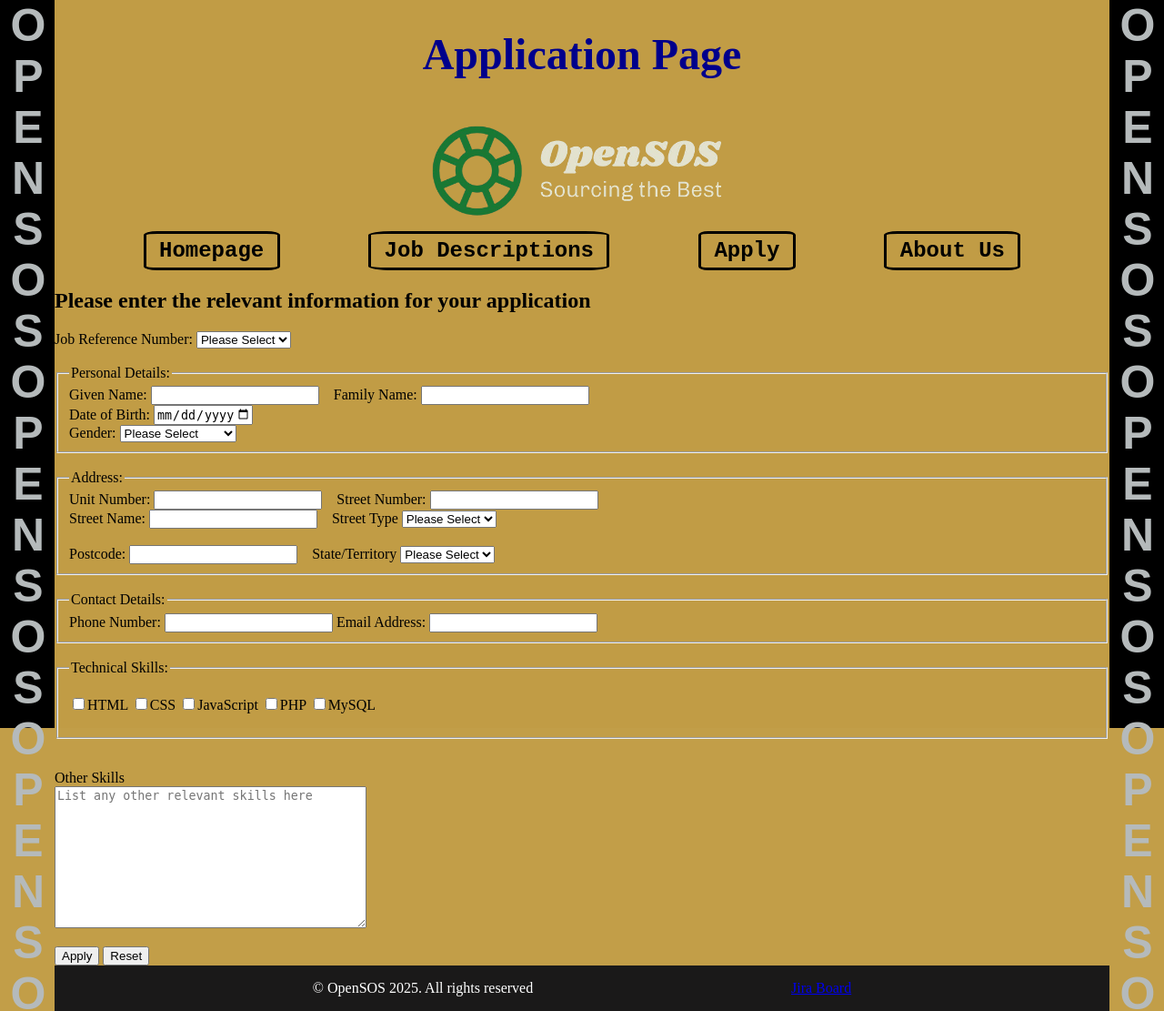
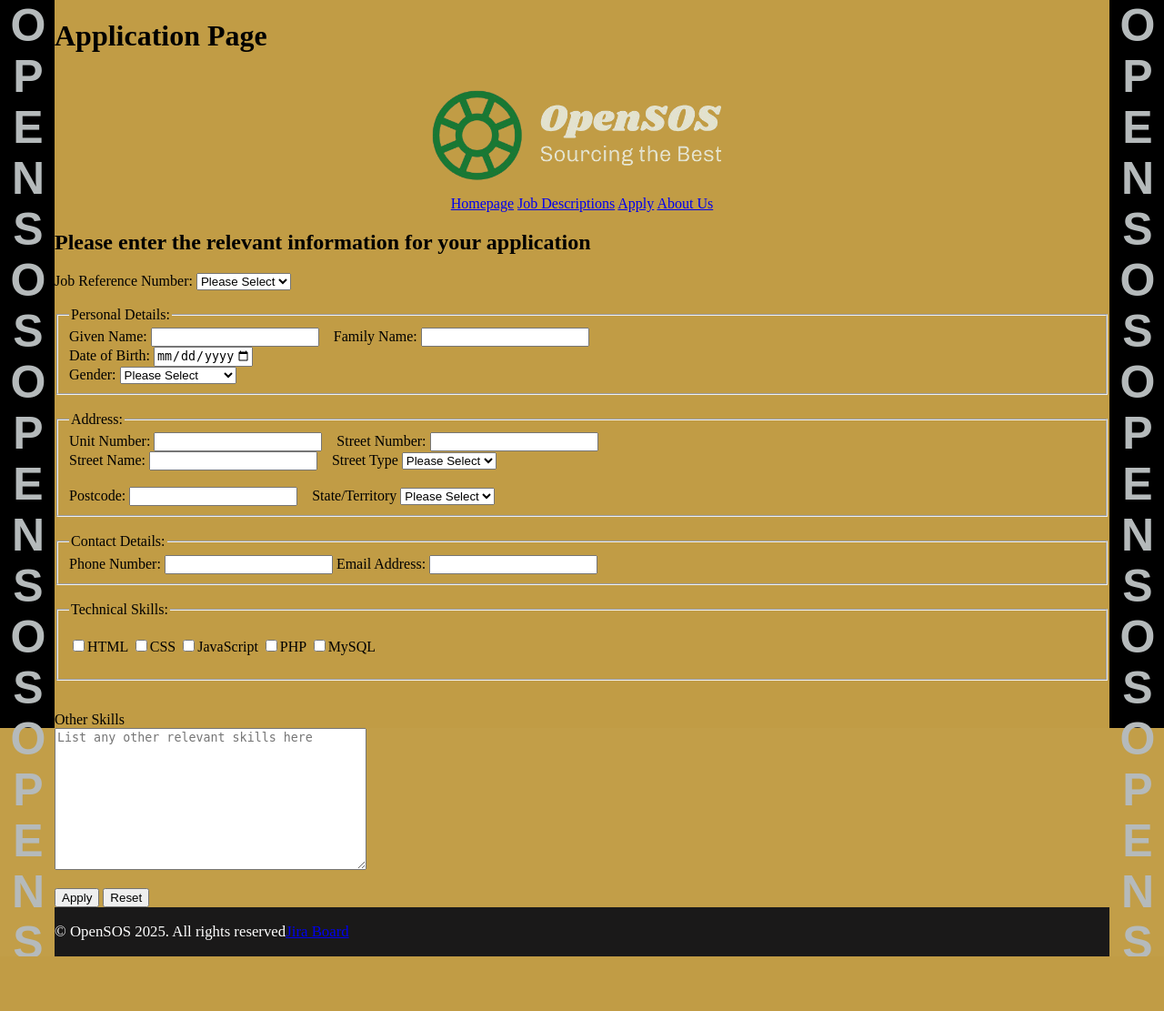
Before and after one commit to 102153870/openSOS_groupProjectPart1, a PHP site: page /apply.html in a window 1280 px wide. Shown: the whole page at 91% size. After the commit the page ends 1051 px from the top, so only its background shows below. Run offline with PHP 8.4, Linux system fonts and the light colour scheme.

Commit message:
increased footer font size

```diff
--- a/styles/style.css
+++ b/styles/style.css
@@ -1,11 +1,11 @@
 /*
 filename: style.css
 
-author: OpenSOS, mainly Rodney, Mark Richards
+author: OpenSOS, mainly Rodney
 
 created: 27/3/2025
 
-last modified: 03/04/2025
+last modified: 3/4/2025
 
 description: refers to index.html, about.html, apply.html and jobs.html
 */
@@ -72,14 +72,13 @@ main {
     flex: 1; /* Makes the main content take up all available space */
 }
 
-/* Footer styling. Same for every page*/
+/* Footer styling */
 footer {
     background: rgb(26, 25, 25);
     color: white;
-    font-size: 1rem;
+    font-size: 1.05rem;
     text-align: left;
     display: flex;
-    justify-content: space-evenly;
     align-items: center;
 }
 
@@ -135,7 +134,7 @@ footer b{
     padding-top: 25px;;
     transition: transform 0.1s ease-in-out; /* Smooth animation */
     text-shadow: 1px 1px 1px #d6d6d6;
-    font-size: 20px;
+    font-size: 1.2rem;
 }
 
 /* Apply hover effect to both image and text */
@@ -225,43 +224,3 @@ footer b{
 
 /************************************************************/
 /*apply.html specific CSS*/
-
-/* Centre the heading and apply styling */
-h1 {
-    text-align: center;
-    color: darkblue;
-    font-size: 3rem;
-}
-
-/* Centre the nav bar and style it */
-#nav_apply {
-    text-align: center;
-    display:flex;
-    justify-content: center;
-
-    justify-content: space-evenly; /* Distributes items evenly */
-    align-items: center; /* Aligns items vertically */
-     /* Adds spacing between items */
-}
-#nav_apply a {
-    text-decoration: none;
-    font-family: 'Courier New', Courier, monospace;
-    color: black;
-    font-weight: bold;
-    font-size: 1.5rem;
-    /* Apply border */
-    border: solid 3px black;
-    padding: 0.2em 0.6em; /*vertical horizontal*/
-    border-radius: 10%;
-}
-/* Change the nav menu when hovered over */
-#nav_apply a:hover {
-    font-size: 1.8rem;
-    background-color: #e9d28b;
-    border-color: #272c30;
-}
-
-#footer_apply {
-    display: flex;
-    justify-content: space-around;
-}
```
